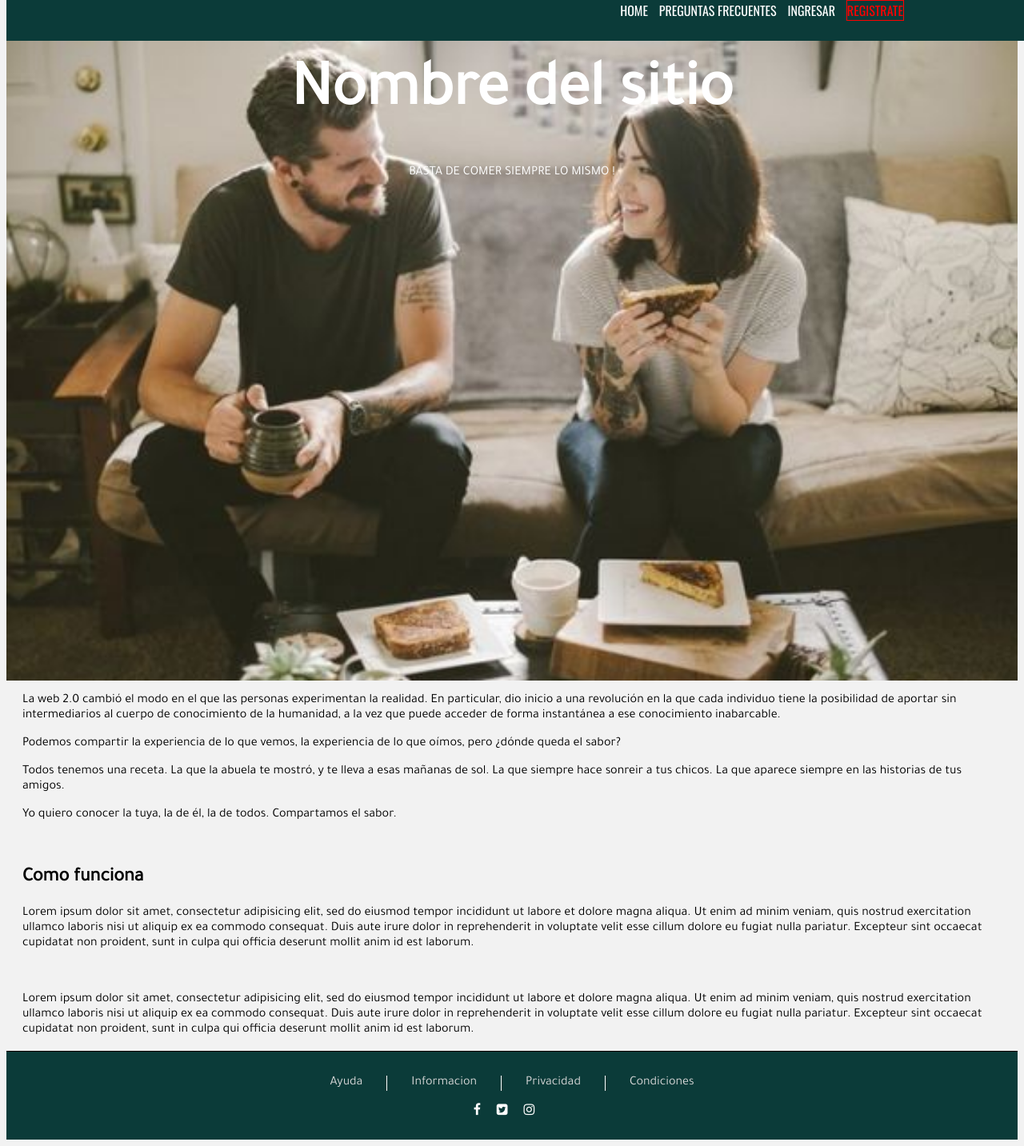
After one commit to Santiago-Deluca/proyecto-integrador, a PHP site: page /home.php in a window 1280 px wide. The commit adds this page. Shown: the part 39-1472 px from the top of the page at 80% size. Run offline with PHP 8.4, Linux system fonts and the light colour scheme.

Commit message:
Sincronización

```diff
--- a/css/estilos.css
+++ b/css/estilos.css
@@ -228,7 +228,6 @@
 }
 
 div.menu-movil span {
-<<<<<<< HEAD
   height:8px;
   background-color:white;
   margin-bottom:6px;
@@ -244,13 +243,14 @@
   background-color:#0B3B39;;
   border-top: 1px solid;
   margin-top: 10px;
+}
 
-}
 div.contenido{
   margin-top: 30px;
   display: flex;
   justify-content: center;
 }
+
 div.contenido a{
   font-size: 1em;
   color:#D8D8D8;
@@ -258,7 +258,6 @@
   padding: 0px 30px 0px 30px;
   text-transform: capitalize;
   border-right: solid 1px white;
-
 }
 
 div.contenido a:last-child {
@@ -273,11 +272,11 @@
   align-self: center;
   margin-top: 15px;
 }
+
 div.redes-sociales a {
   color : #ffffff;
   font-size: 1em;
   margin-right: 20px;
-
 }
 
 div.faq {
@@ -286,26 +285,18 @@
 }
 
 /*css registro*/
-
 div.conteiner {
-
   border: solid 1px #D8D8D8;
   border-radius: 2%;
   width: 350px;
   height: 500px;
   padding: 50px;
-
-
 }
 
 .mini_conteiner {
   padding: 8px;
-
-
-=======
   height:8px;
   background-color:white;
   margin-bottom:6px;
   display:block;
->>>>>>> 78a117a02084829e1072ffd1c99ce452072c10e3
 }
--- /dev/null
+++ b/footer.php
@@ -0,0 +1,27 @@
+<!DOCTYPE html>
+<html lang="en" dir="ltr">
+  <head>
+    <meta charset="utf-8">
+    <meta name="viewport" content="width=device-width, initial-scale=1.0">
+    <link rel="stylesheet" href="css/estilos.css">
+    <link rel="stylesheet" href="https://cdnjs.cloudflare.com/ajax/libs/font-awesome/4.7.0/css/font-awesome.min.css">
+    <link href="https://fonts.googleapis.com/css?family=Indie+Flower|Oswald|PT+Sans" rel="stylesheet">
+    <title>Home</title>
+  </head>
+  <body>
+    <footer>
+      <div class="pie_de_pagina">
+        <div class="contenido">
+          <a href="#">Ayuda</a>
+          <a href="#">Informacion</a>
+          <a href="#">Privacidad</a>
+          <a href="#">Condiciones</a>
+      </div>
+      <div class="redes-sociales">
+        <a href="#"><i class="fa fa-facebook-f"></i></a>
+        <a href="#"><i class="fa fa-twitter-square"></i></a>
+        <a href="#"><i class="fa fa-instagram"></i></a>
+      </div>
+    </footer>
+  </body>
+</html>
--- /dev/null
+++ b/home.php
@@ -0,0 +1,45 @@
+<!DOCTYPE html>
+<html lang="en" dir="ltr">
+  <head>
+    <meta charset="utf-8">
+    <meta name="viewport" content="width=device-width, initial-scale=1.0">
+    <link rel="stylesheet" href="css/estilos.css">
+    <link rel="stylesheet" href="https://cdnjs.cloudflare.com/ajax/libs/font-awesome/4.7.0/css/font-awesome.min.css">
+    <link href="https://fonts.googleapis.com/css?family=Tajawal" rel="stylesheet">
+    <link href="https://fonts.googleapis.com/css?family=Indie+Flower|Oswald|PT+Sans" rel="stylesheet">
+    <title>Home</title>
+  </head>
+  <body>
+    <?php
+    include ("head.php");
+    ?>
+
+    <section class="cuerpo">
+      <section>
+        <div class="hero">
+          <div class="informacion">
+            <h1 class="nombre-sitio">Nombre del sitio</h1>
+            <p class="slogan">Basta de comer siempre lo mismo ! </p>
+          </div>
+        </div>
+      </section>
+      <section>
+        <div class="explicacion">
+          <p>La web 2.0 cambió el modo en el que las personas experimentan la realidad. En particular, dio inicio a una revolución en la que cada individuo tiene la posibilidad de aportar sin intermediarios al cuerpo de conocimiento de la humanidad, a la vez que puede acceder de forma instantánea a ese conocimiento inabarcable.</p>
+          <p>Podemos compartir la experiencia de lo que vemos, la experiencia de lo que oímos, pero ¿dónde queda el sabor?</p>
+          <p>Todos tenemos una receta. La que la abuela te mostró, y te lleva a esas mañanas de sol. La que siempre hace sonreir a tus chicos. La que aparece siempre en las historias de tus amigos.</p>
+          <p>Yo quiero conocer la tuya, la de él, la de todos. Compartamos el sabor.</p>
+          <br>
+          <h2>Como funciona</h2>
+          <p>Lorem ipsum dolor sit amet, consectetur adipisicing elit, sed do eiusmod tempor incididunt ut labore et dolore magna aliqua. Ut enim ad minim veniam, quis nostrud exercitation ullamco laboris nisi ut aliquip ex ea commodo consequat. Duis aute irure dolor in reprehenderit in voluptate velit esse cillum dolore eu fugiat nulla pariatur. Excepteur sint occaecat cupidatat non proident, sunt in culpa qui officia deserunt mollit anim id est laborum.</p>
+          <br>
+          <p>Lorem ipsum dolor sit amet, consectetur adipisicing elit, sed do eiusmod tempor incididunt ut labore et dolore magna aliqua. Ut enim ad minim veniam, quis nostrud exercitation ullamco laboris nisi ut aliquip ex ea commodo consequat. Duis aute irure dolor in reprehenderit in voluptate velit esse cillum dolore eu fugiat nulla pariatur. Excepteur sint occaecat cupidatat non proident, sunt in culpa qui officia deserunt mollit anim id est laborum.</p>
+        </div>
+      </section>
+    </section>
+
+    <?php
+      include ("footer.php");
+    ?>
+  </body>
+</html>
```
Also changed, not shown: registro.php (+48 -7 lines). Lines whose indentation alone changed are shown as unchanged.
